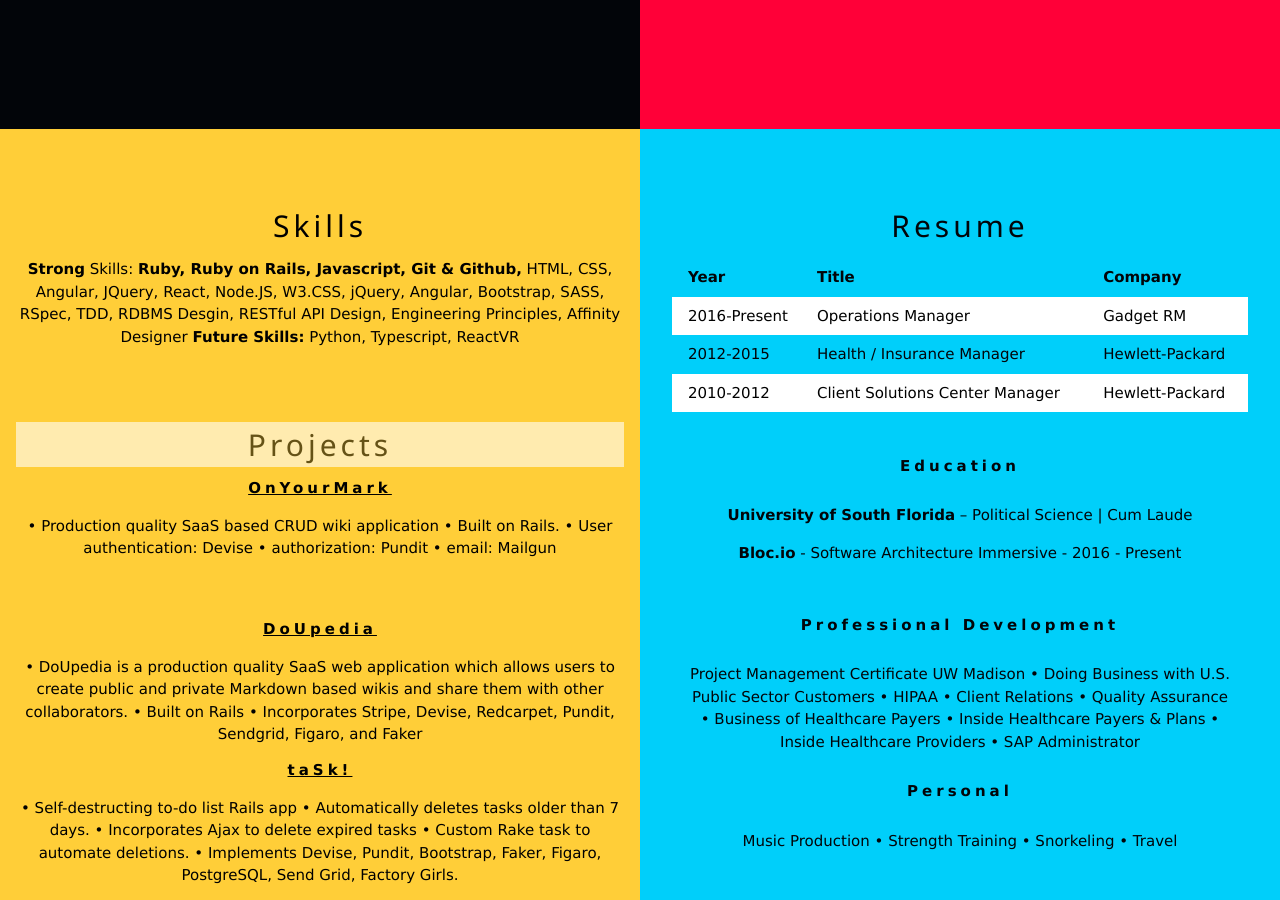
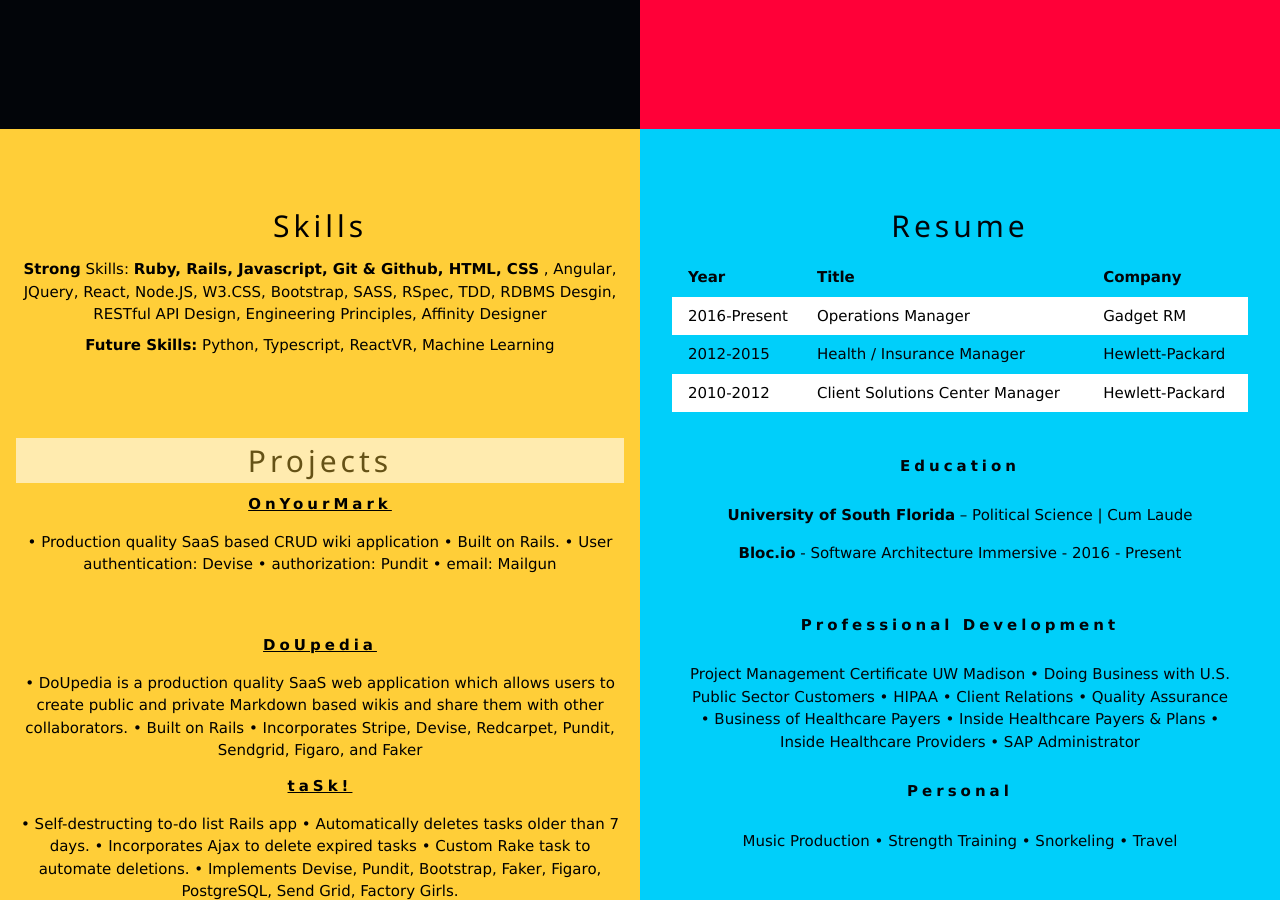
Before and after one commit to tyrantdavis/tyrantdavis.github.io, a Jekyll site: the page built from index.html, in a window 1280 px wide and 900 px high, scrolled down 571 px. Built offline with Jekyll 4.4.1, drawn with Linux system fonts in a browser that asks for light colours; nearby versions of some CDN libraries; the list of posts is cut into pages by our own code.

Commit message:
Update skills section.

```diff
--- a/index.html
+++ b/index.html
@@ -62,9 +62,9 @@
 
       <h2 class="work w3-wide">Skills</h2>
 
-     <span><b>Strong</b> Skills: <b>Ruby, Ruby on Rails, Javascript, Git & Github,</b> HTML, CSS, Angular, JQuery, React, Node.JS, W3.CSS, jQuery, Angular, Bootstrap, SASS, RSpec, TDD, RDBMS Desgin, RESTful API Design, Engineering Principles, Affinity Designer
-
-      <b>Future Skills:</b> Python, Typescript, ReactVR</span>
+     <span><b>Strong</b> Skills: <b>Ruby, Rails, Javascript, Git & Github, HTML, CSS</b> , Angular, JQuery, React, Node.JS, W3.CSS, Bootstrap, SASS, RSpec, TDD, RDBMS Desgin, RESTful API Design, Engineering Principles, Affinity Designer
+    </span>
+      <div class="w3-padding"><b>Future Skills:</b> Python, Typescript, ReactVR, Machine Learning</div>
 
     </div>
     <h2  id="projects-head" class="w3-wide w3-text-night-light w3-white w3-opacity">Projects</h2>
```
